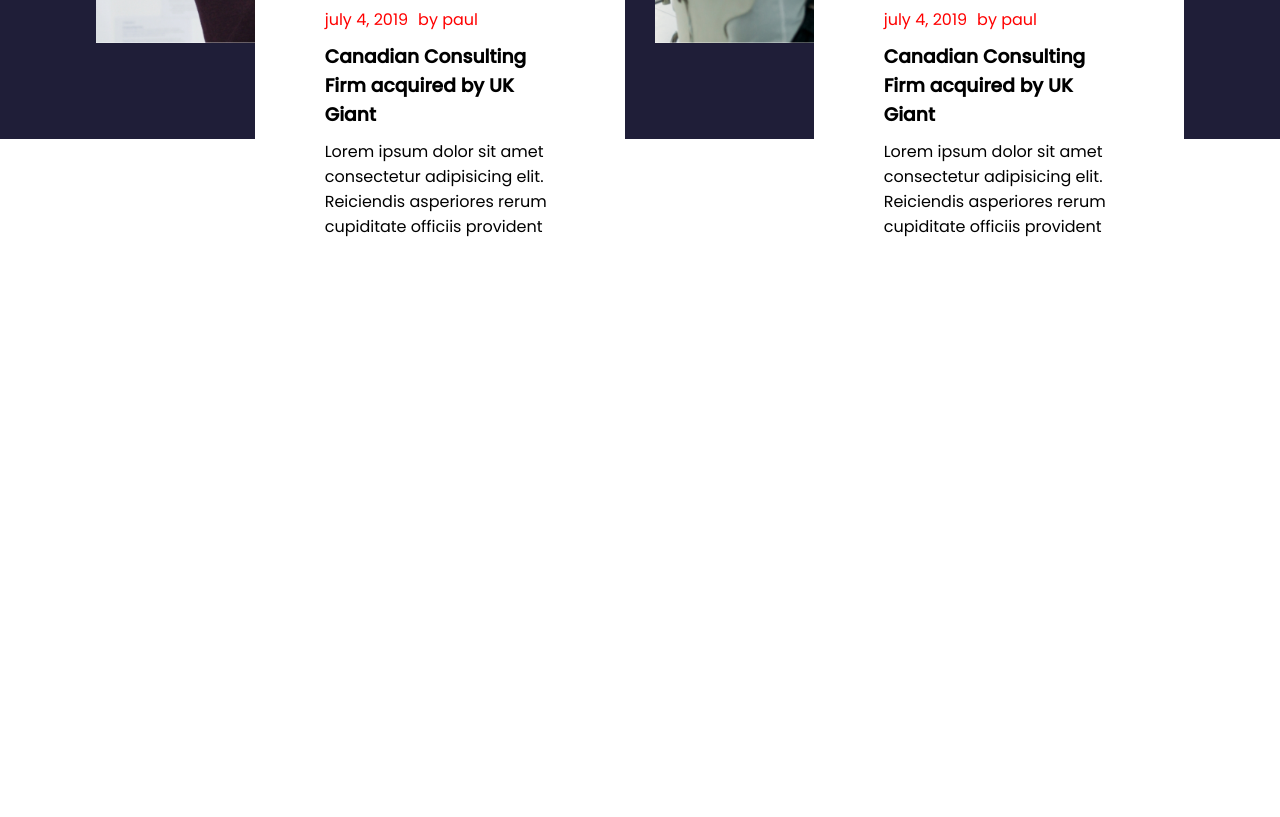
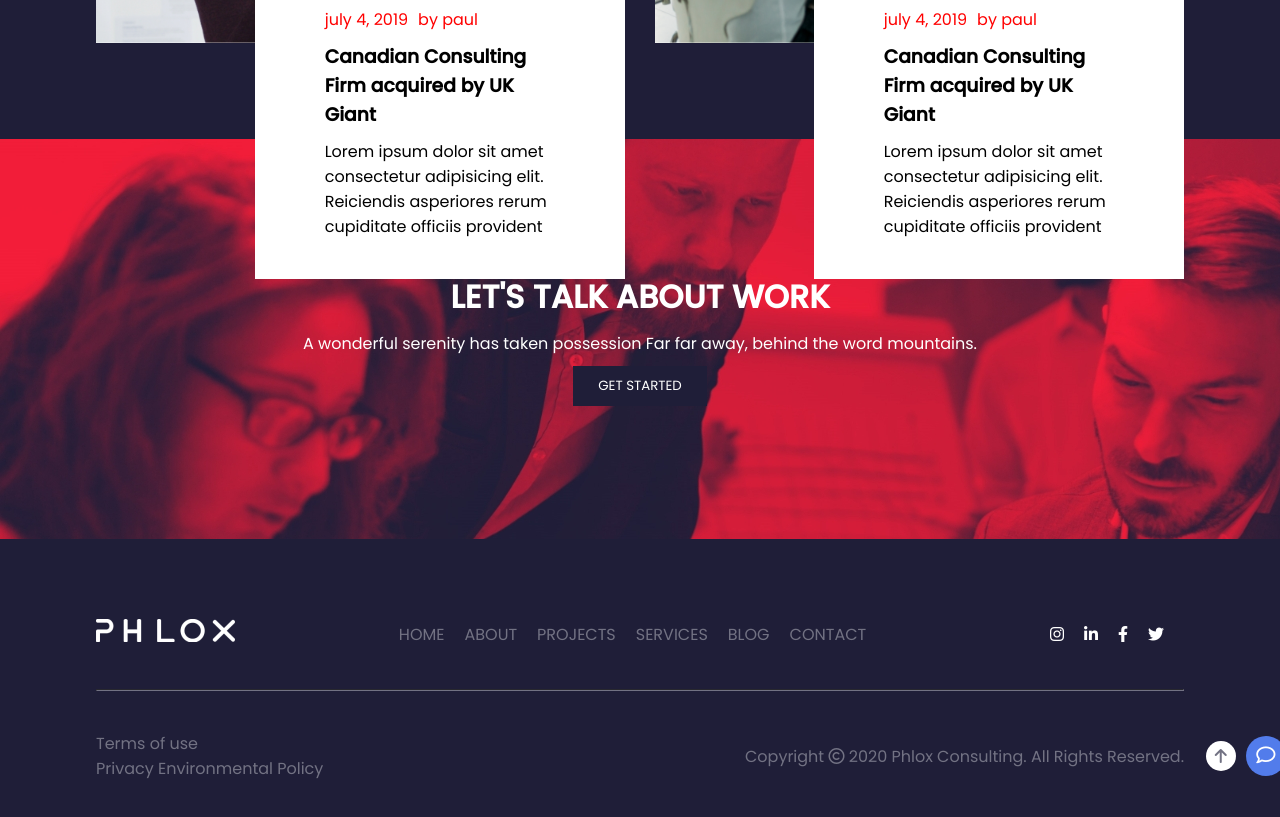
Before and after one commit to massimocolella02/proj-html-vuejs, a Vue app: page / in a window 1280 px wide. Shown: the part 3880-4697 px from the top of the page. Before the commit the page ends 4159 px from the top, so only its background shows below. Built offline with nearby package versions, Linux system fonts and the light colour scheme; some icons are missing.

Commit message:
esercizio completato

```diff
--- a/src/App.vue
+++ b/src/App.vue
@@ -6,6 +6,8 @@ import AboutUs from './components/AboutUs.vue';
 import ProjectCom from './components/ProjectCom.vue'
 import TestimonialComp from './components/TestimonialComp.vue'
 import BlogComp from './components/BlogComp.vue';
+import TalkAboutWork from './components/TalkAboutWork.vue';
+import FooterComp from './components/FooterComp.vue';
 
 export default{
   name: 'App',
@@ -16,7 +18,9 @@ export default{
     AboutUs,
     ProjectCom,
     TestimonialComp,
-    BlogComp
+    BlogComp,
+    TalkAboutWork,
+    FooterComp
   }
 }
 </script>
@@ -29,6 +33,8 @@ export default{
   <ProjectCom/>
   <TestimonialComp/>
   <BlogComp/>
+  <TalkAboutWork/>
+  <FooterComp/>
 </template>
 
 <style>
--- /dev/null
+++ b/src/components/FooterComp.vue
@@ -0,0 +1,143 @@
+<template>
+    <footer>
+        <div class="container">
+            <div class="footer-up">
+                <a href="#">
+                    <img src="/images/logotype-2-139x23.png" alt="">
+                </a>
+
+                <ul class="list-page">
+                    <li>
+                        <a href="#">home</a>
+                    </li>
+                    <li>
+                        <a href="#">about</a>
+                    </li>
+                    <li>
+                        <a href="#">projects</a>
+                    </li>
+                    <li>
+                        <a href="#">services</a>
+                    </li>
+                    <li>
+                        <a href="#">blog</a>
+                    </li>
+                    <li>
+                        <a href="#">contact</a>
+                    </li>
+                </ul>
+
+                <ul class="list-social">
+                    <li>
+                        <a href="#"><i class="fa-brands fa-instagram"></i></a>
+                    </li>
+                    <li>
+                        <a href="#"><i class="fa-brands fa-linkedin-in"></i></a>
+                    </li>
+                    <li>
+                        <a href="#"><i class="fa-brands fa-facebook-f"></i></a>
+                    </li>
+                    <li>
+                        <a href="#"><i class="fa-brands fa-twitter"></i></a>
+                    </li>
+                </ul>
+            </div>
+            <hr>
+            <div class="footer-down">
+                <div>
+                    <a href="" class="d-block">Terms of use</a>
+                    <a href="">Privacy Environmental Policy</a>
+                </div>
+                <a href="">Copyright <i class="fa-regular fa-copyright"></i> 2020 Phlox Consulting. All Rights Reserved.</a>
+
+                <div class="icon">
+                    <a href="#"><i class="fa-solid fa-arrow-up"></i></a>
+                    <button><i class="fa-regular fa-comment"></i></button>
+                </div>
+            </div>
+        </div>
+    </footer>
+</template>
+
+<script>
+export default {
+    name: 'FooterComp'
+}
+</script>
+
+<style scoped>
+.d-block{
+    display: block;
+}
+    footer{
+        background-color: var(--bg-color);
+        padding: 80px 0;
+    }
+    .container{
+        width: 85%;
+        margin: 0 auto;
+    }
+    .footer-up{
+        display: flex;
+        justify-content: space-between;
+        align-items: center;
+    }
+    ul{
+        display: flex;
+    }
+    ul li{
+        margin-right: 20px;
+        text-transform: uppercase;
+    }
+    .list-page li a{
+        color: #727283;
+    }
+    .list-page li a:hover{
+        color: white;
+    }
+    .list-social li a{
+        color: white;
+    }
+    hr{
+        margin: 40px 0;
+        border-color: #727283;
+    }
+    .footer-down{
+        color: #727283;
+        display: flex;
+        justify-content: space-between;
+        align-items: center;
+        position: relative;
+    }
+    .footer-down a{
+        color: #727283;
+    }
+    .icon{
+        position: absolute;
+        left: 102%;
+        display: flex;
+        align-items: center;
+    }
+    .fa-arrow-up{
+        display: inline-block;
+        width: 30px;
+        height: 30px;
+        text-align: center;
+        line-height: 30px;
+        background-color: white;
+        border-radius: 50%;
+        margin-right: 10px;
+    }
+    .icon button{
+        background-color: #527CEB;
+        color: white;
+        height: 40px;
+        width: 40px;
+        line-height: 40px;
+        text-align: center;
+        border: transparent;
+        border-radius: 50%;
+        font-size: 1.2rem;
+        cursor: pointer;
+    }
+</style>
--- a/src/components/HeaderComp.vue
+++ b/src/components/HeaderComp.vue
@@ -49,6 +49,11 @@ export default {
         border: transparent;
         cursor: pointer;
     }
+    .container button:hover{
+        background-color: var(--text-red);
+        color: white;
+        transition: ease-in-out 0.2s;
+    }
     .fa-play{
         color: var(--celeste);
     }
--- /dev/null
+++ b/src/components/TalkAboutWork.vue
@@ -0,0 +1,47 @@
+<template>
+    <div id="talk-about-work">
+        <div>
+            <h2>let's talk about work</h2>
+            <p>A wonderful serenity has taken possession Far far away, behind the word mountains.</p>
+            <button>get started</button>
+        </div>
+    </div>
+</template>
+
+<script>
+export default {
+    name: 'TalkAboutWork'
+}
+</script>
+
+<style scoped>
+    #talk-about-work{
+        height: 400px;
+        background-image: url('/images/business-people-working-together-on-project-and-B3MZ4TX.jpg');
+        background-repeat: no-repeat;
+    }
+    #talk-about-work{
+        display: flex;
+        justify-content: center;
+        align-items: center;
+        color: white;
+        text-align: center;
+    }
+    h2{
+        text-transform: uppercase;
+        margin-bottom: 10px;
+        font-size: 2rem;
+    }
+    p{
+        margin-bottom: 10px;
+    }
+    button{
+        border: transparent;
+        background-color: var(--bg-color);
+        text-transform: uppercase;
+        color: white;
+        padding: 10px 25px;
+        cursor: pointer;
+
+    }
+</style>
--- a/src/style.css
+++ b/src/style.css
@@ -1,4 +1,8 @@
 @import url('https://fonts.googleapis.com/css2?family=Poppins:wght@400;500&display=swap');
+
+html{
+  scroll-behavior: smooth;
+}
 
 *{
   margin: 0;
```
